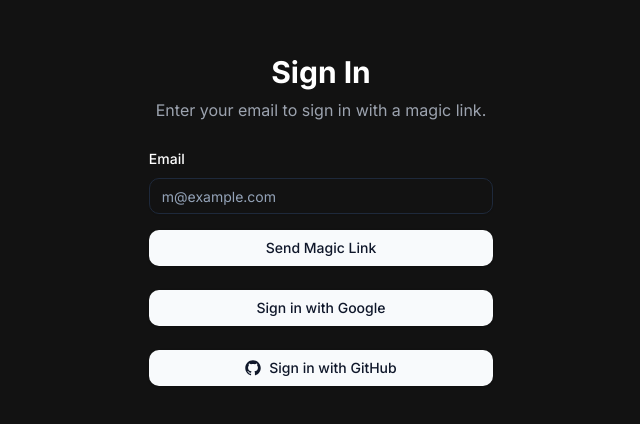
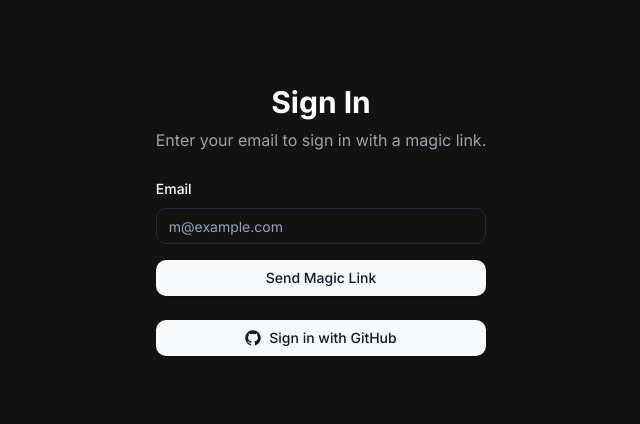
Before and after one commit to viniciusleonel/micro-saas-sample, a Next.js app: page /auth in a window 1280 px wide. Shown: the part 180-604 px from the top of the page, without its empty margins (319-959 px from the left). Built offline with nearby package versions, Linux system fonts and the light colour scheme.

Commit message:
fix: redirecionando page Home to Auth

```diff
--- a/src/app/app/settings/billing/page.tsx
+++ b/src/app/app/settings/billing/page.tsx
@@ -14,7 +14,9 @@
 
 export default async function Page() {
     const session = await auth();
+    console.log("Session:", session);
     const plan = await getUserCurrentPlan(session?.user?.id as string);
+    console.log("Plan:", plan);
 
     return (
         <form action={createCheckoutSessionAction}>
--- a/src/app/auth/__components/auth-form.tsx
+++ b/src/app/auth/__components/auth-form.tsx
@@ -87,12 +87,12 @@
                         {form.formState.isSubmitting ? "Sending..." : "Send Magic Link"}
                     </Button>
                 </form>
-                <Button
+                {/* <Button
                     className="w-full mt-4"
                     onClick={handleGoogleSignIn}
                 >
                     Sign in with Google
-                </Button>
+                </Button> */}
                 <Button
                     className="w-full mt-4"
                     onClick={handleGithubSignIn}
--- a/src/app/page.tsx
+++ b/src/app/page.tsx
@@ -1,4 +1,5 @@
+import { redirect } from "next/navigation";
 
 export default function Home() {
-
+    redirect("/auth")
 }
```
Also changed, not shown: 1 other file (tests, documents, lock files or other folders).
